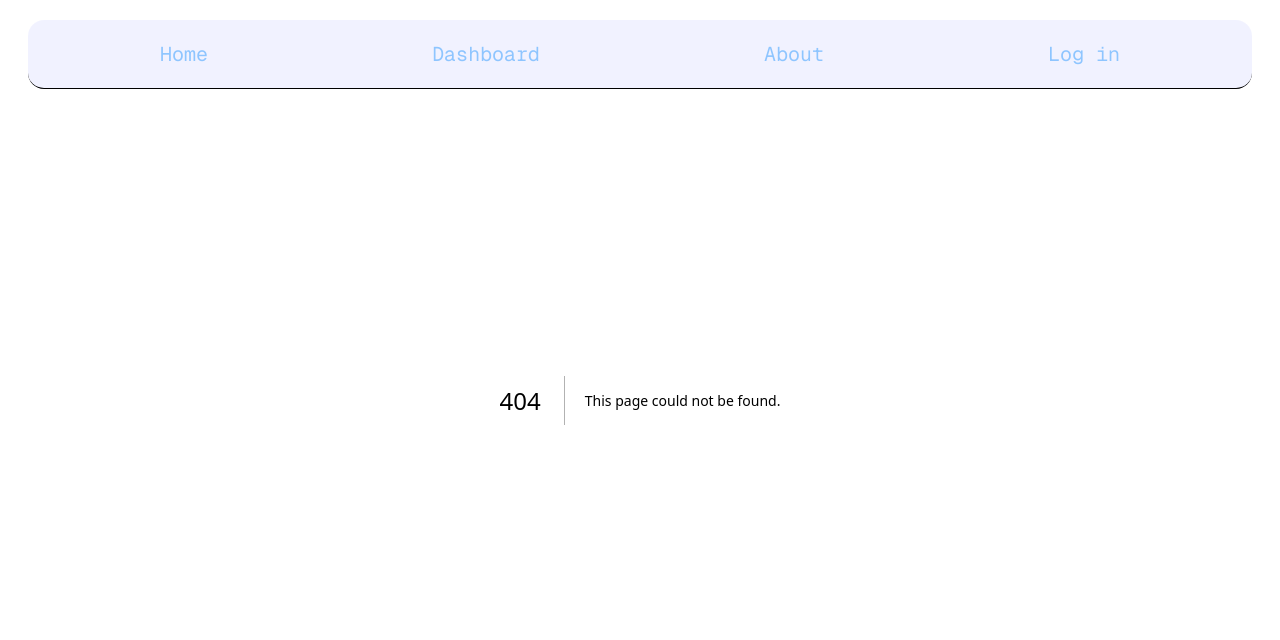
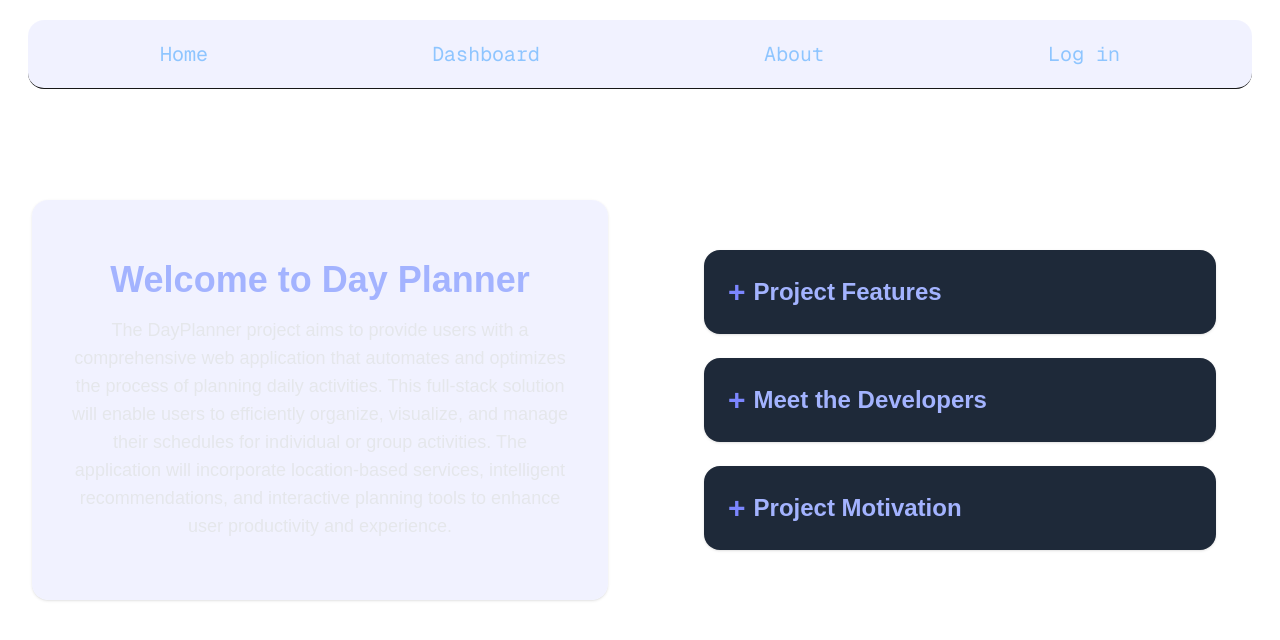
Before and after one commit to Likima/date-planner, a Next.js app: page /About in a window 1280 px wide. Before the commit this address had no page. Shown: the top 640 px of the page. Built offline with nearby package versions, Linux system fonts and the light colour scheme.

Commit message:
Added About Page

```diff
--- a/package.json
+++ b/package.json
@@ -23,6 +23,7 @@
   },
   "devDependencies": {
     "@tailwindcss/postcss": "^4",
+    "@types/bun": "latest",
     "@types/cors": "^2.8.18",
     "@types/express": "^5.0.2",
     "@types/node": "^20.17.47",
@@ -31,7 +32,6 @@
     "express": "^5.1.0",
     "tailwindcss": "^4",
     "ts-node": "^10.9.2",
-    "typescript": "^5.8.3",
-    "@types/bun": "latest"
+    "typescript": "^5.8.3"
   }
 }
--- /dev/null
+++ b/src/app/About/page.tsx
@@ -0,0 +1,93 @@
+"use client";
+
+import { useState } from "react";
+
+export default function About() {
+    const [showFeatures, setShowFeatures] = useState(false);
+    const [showDev, setShowDev] = useState(false);
+    const [showMotivation, setShowMotivation] = useState(false);
+
+    return (
+    <div className="flex min-h-screen text-white gap-x-0">
+
+        {/* Left Side: Breif Description */}
+        <div className="flex flex-col justify-center items-center w-full md:w-1/2 px-8 py-12">
+            <div className="bg-indigo-400/10 backdrop-blur-sm rounded-2xl px-10 py-15 shadow w-full max-w-2x1">
+            <h1 className="text-4xl font-bold text-indigo-300 mb-4 text-center">Welcome to Day Planner</h1>
+
+            {/* Just placeholder descriptive text for now */}
+            <p className="text-lg text-gray-200 text-center">
+                The DayPlanner project aims to provide users with a comprehensive web application that automates and optimizes
+                the process of planning daily activities. This full-stack solution will enable users to efficiently organize,
+                visualize, and manage their schedules for individual or group activities. The application will incorporate
+                location-based services, intelligent recommendations, and interactive planning tools to enhance user
+                productivity and experience.
+            </p>
+            </div>
+        </div>
+
+        {/* Right Side: Interactive Sections */}
+        <div className="flex flex-col justify-center items-center w-full md:w-1/2 px-8 py-12 gap-6">
+
+            {/* Project Features Section */}
+            <div className="bg-gray-800 rounded-2xl shadow p-6 w-full max-w-lg">
+            <button
+                onClick={() => setShowFeatures((prev) => !prev)}
+                className="flex items-center text-2xl font-bold text-indigo-300 focus:outline-none"
+            >
+                <span className="text-indigo-400 text-3xl mr-2">{showFeatures ? "−" : "+"}</span>
+                Project Features
+            </button>
+            {showFeatures && (
+                <ul className="mt-4 ml-8 text-white-100 space-y-2 list-disc">
+                <li> Calendar integration for easy scheduling</li>
+                <li> Map-based activity planning</li>
+                <li> Intelligent recommendations for activities</li>
+                </ul>
+            )}
+            </div>
+
+            {/* Meet the Developer Section*/}
+            <div className="bg-gray-800 rounded-2xl shadow p-6 w-full max-w-lg">
+            <button
+                onClick={() => setShowDev((prev) => !prev)}
+                className="flex items-center text-2xl font-bold text-indigo-300 focus:outline-none"
+            >
+                <span className="text-indigo-400 text-3xl mr-2">{showDev ? "−" : "+"}</span>
+                Meet the Developers
+            </button>
+            {showDev && (
+                <div className="mt-4 ml-8 text-white-100">
+                <h2 className="text-xl font-semibold mb-1">Sample Dev 1</h2>
+                <p>
+                    Sample Text
+                </p>
+                <h2 className="text-xl font-semibold mb-1">Sample Dev 2</h2>
+                <p>
+                    Sample Text
+                </p>
+                </div>
+            )}
+            </div>
+
+            {/* Project Motivation Section*/}
+            <div className="bg-gray-800 rounded-2xl shadow p-6 w-full max-w-lg">
+            <button
+                onClick={() => setShowMotivation((prev) => !prev)}
+                className="flex items-center text-2xl font-bold text-indigo-300 focus:outline-none"
+            >
+                <span className="text-indigo-400 text-3xl mr-2">{showMotivation ? "−" : "+"}</span>
+                Project Motivation
+            </button>
+            {showMotivation && (
+                <div className="mt-4 ml-8 text-white-100">
+                <p>
+                    Sample Text
+                </p>
+                </div>
+            )}
+            </div>
+        </div>
+    </div>
+    );
+}
--- a/src/app/page.tsx
+++ b/src/app/page.tsx
@@ -1,6 +1,7 @@
 import Map from "@/src/components/map";
 
-import "mapbox-gl/dist/mapbox-gl.css";
+/*import "mapbox-gl/dist/mapbox-gl.css";
+*/
 
 export default function Home() {
   return (
--- a/src/components/header.tsx
+++ b/src/components/header.tsx
@@ -9,7 +9,7 @@ export function Header(props: React.PropsWithChildren) {
         <div className="flex bg-green justify-around">
           <Link href="/Home"> Home </Link>
           <Link href="/Dashboard"> Dashboard </Link>
-          <div> About </div>
+          <Link href="/About"> About </Link>
           <Link href="/login"> Log in </Link>
         </div>
       </header>
```
Also changed, not shown: 1 other file (tests, documents, lock files or other folders).
